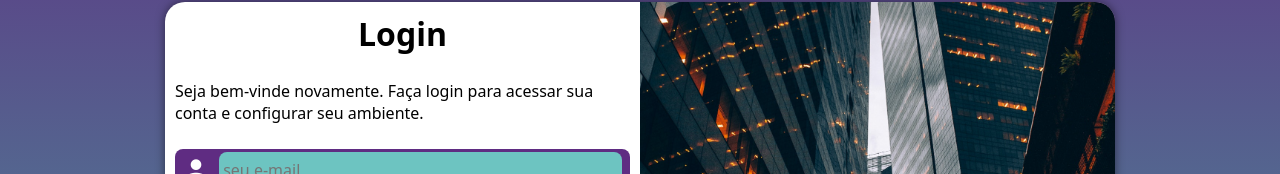
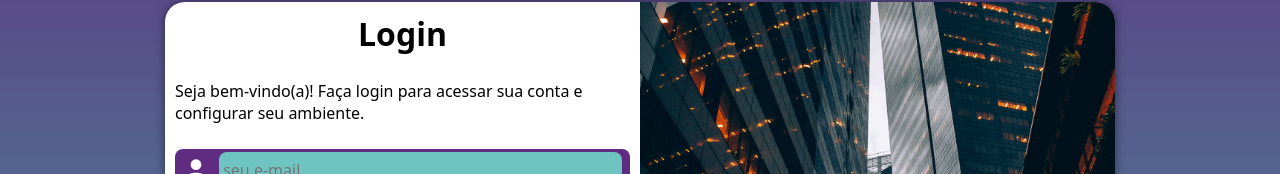
Before and after one commit to bolinhodev/projeto-login, a plain HTML site: page index.html in a window 1280 px wide. Shown: the part 218-392 px from the top of the page. Drawn offline with Linux system fonts and the light colour scheme.

Commit message:
last fix

```diff
--- a/index.html
+++ b/index.html
@@ -17,7 +17,7 @@
             </div>
             <div id="formulario">
                 <h1>Login</h1>
-                <p>Seja bem-vinde novamente. Faça login para acessar sua conta e configurar seu ambiente.</p>
+                <p>Seja bem-vindo(a)! Faça login para acessar sua conta e configurar seu ambiente.</p>
                 <form action="login.php" method="post" autocomplete="on">
                     <div class="campo">
                         <span class="material-icons">person</span>
```
